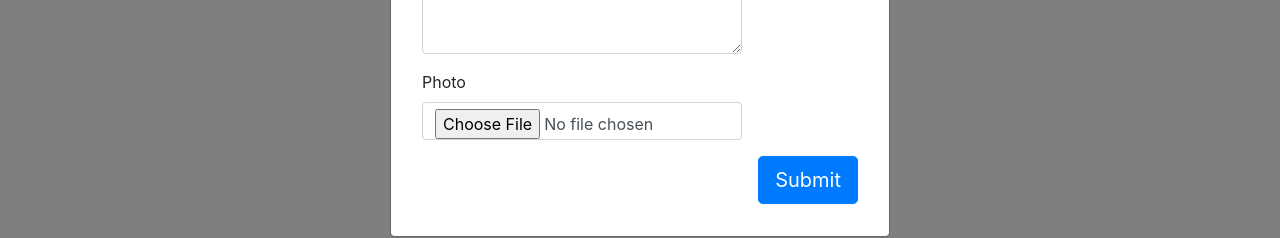
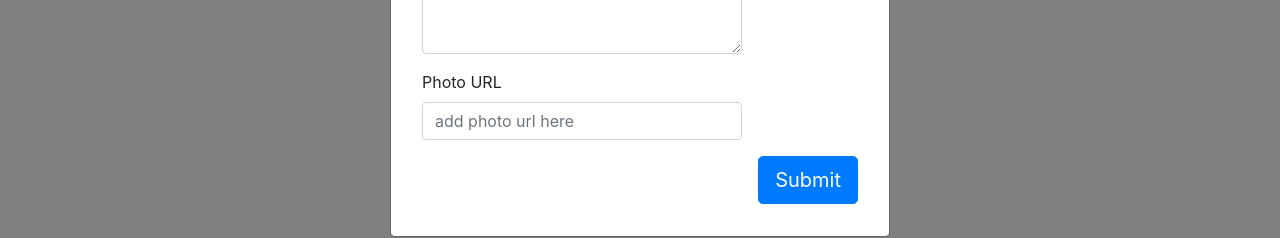
Before and after one commit to pratiknagpure/react-students-app, a React (Create React App) app: page / in a window 1280 px wide. Both pictures are taken after a click on the button "Add". Shown: the part 484-722 px from the top of the page. Built offline with nearby package versions, Linux system fonts and the light colour scheme; no server answers.

Commit message:
photo issue fixed

```diff
--- a/src/components/student/createEditStudent.js
+++ b/src/components/student/createEditStudent.js
@@ -11,7 +11,8 @@ class CreateEditStudent extends Component {
         firstName: "",
         lastName: "",
         birthDate: "",
-        hobbies: ""
+        hobbies: "",
+        photo: ""
       };
     }
   }
@@ -37,7 +38,8 @@ class CreateEditStudent extends Component {
       firstName: this.state.firstName,
       lastName: this.state.lastName,
       birthDate: this.state.birthDate,
-      hobbies: this.state.hobbies
+      hobbies: this.state.hobbies,
+      photo: this.state.photo
     };
     this.props.handleCreateEdit(details);
   }
@@ -117,14 +119,14 @@ class CreateEditStudent extends Component {
               </div>
               <div className="form-group">
                 <label className="col-md-3 control-label" htmlFor="photo">
-                  Photo
+                  Photo URL
                 </label>
                 <div className="col-md-9">
                   <input
                     id="photo"
                     name="photo"
-                    type="file"
-                    placeholder="Upload photo"
+                    type="text"
+                    placeholder="add photo url here"
                     className="form-control"
                     value={this.state.photo}
                     onChange={this.handleFieldChange.bind(this)}
--- a/src/components/student/student.js
+++ b/src/components/student/student.js
@@ -9,7 +9,7 @@ class Student extends Component {
 
     return (
       <div className="student-card">
-        <Card style={{ width: "18rem", height: "22rem" }}>
+        <Card style={{ width: "18rem" }}>
           <Card.Img
             style={{ width: "18rem", height: "14rem" }}
             variant="top"
```
Also changed, not shown: 1 other file (tests, documents, lock files or other folders).
